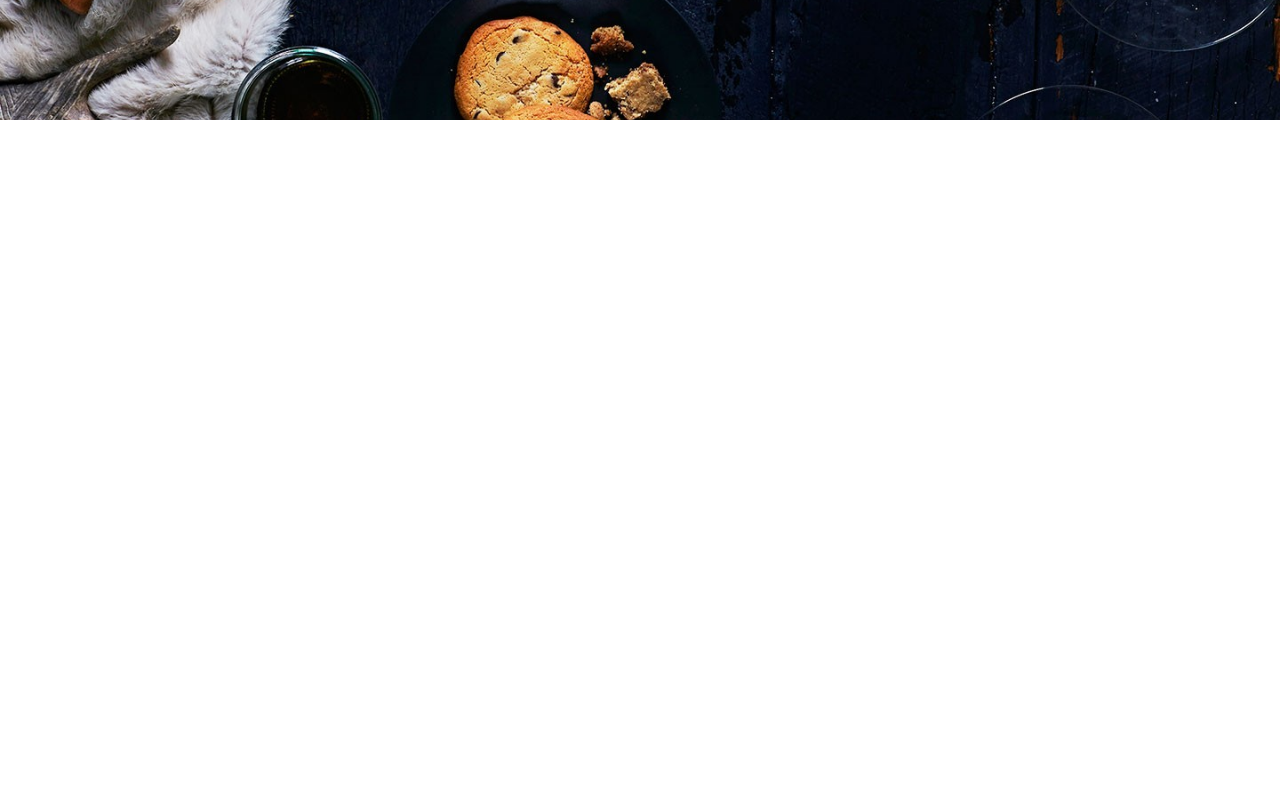
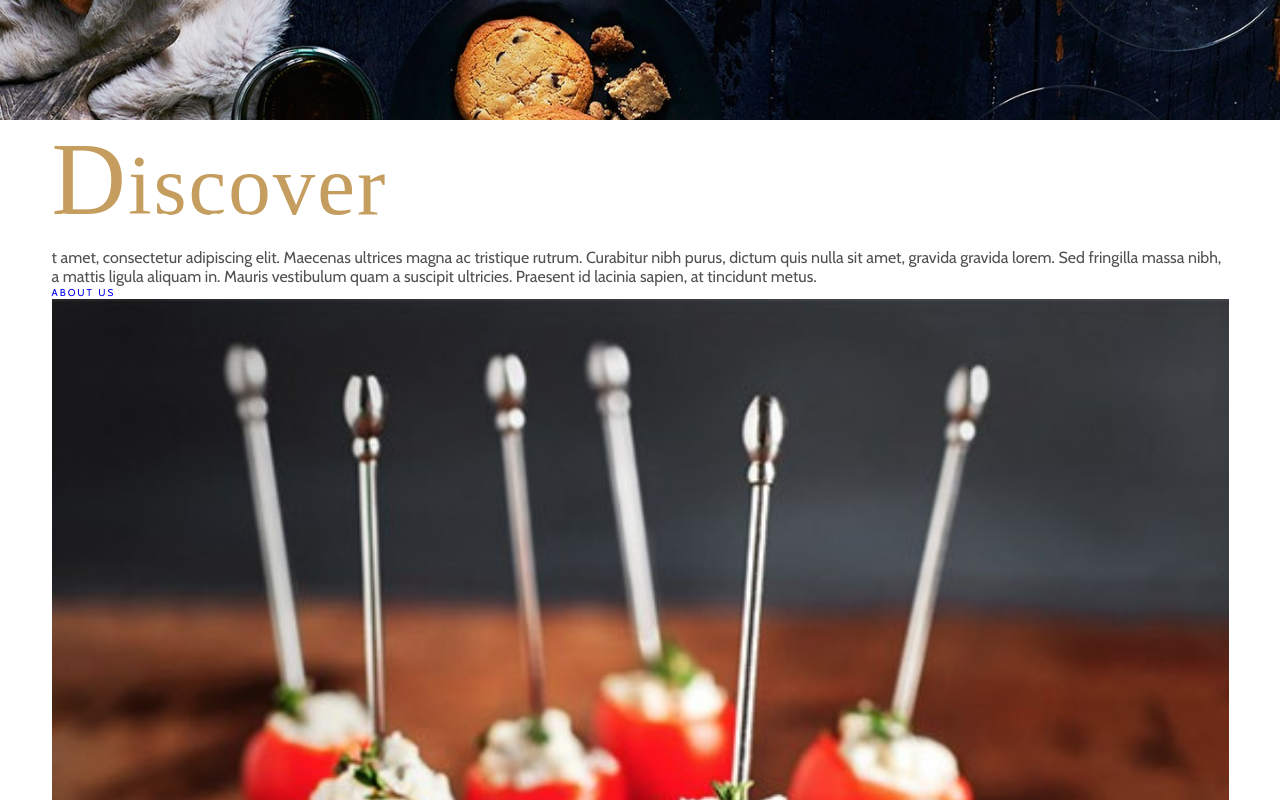
Before and after one commit to alanblee/react-rosa, a React (Create React App) app: page / in a window 1280 px wide. Shown: the part 680-1480 px from the top of the page. Before the commit the page ends 800 px from the top, so only its background shows below. Built offline with nearby package versions, Linux system fonts and the light colour scheme; a web font is replaced by a local one.

Commit message:
discover info markup  Please enter the commit message for your changes. Lines starting

```diff
--- a/src/components/App.jsx
+++ b/src/components/App.jsx
@@ -1,11 +1,13 @@
 import React from "react";
 import Header from "./header/header";
 import HeroSection from "./hero-section/hero-section";
+import DiscoverSection from "./discover-section/discover-section";
 function App() {
   return (
     <div className="">
       <Header />
       <HeroSection />
+      <DiscoverSection />
     </div>
   );
 }
--- /dev/null
+++ b/src/components/discover-section/discover-section.jsx
@@ -0,0 +1,37 @@
+import React from "react";
+import { Link } from "react-router-dom";
+
+import story from "../../images/our-story-1.jpg";
+const DiscoverSection = () => {
+  return (
+    <section className="discover-our-story">
+      <div className="container">
+        <div className="restaurant-info">
+          <div className="restaurant-description padding-right animate-left">
+            <div className="global-headline">
+              <h2 className="sub-headline">
+                <span className="first-letter">D</span>iscover
+              </h2>
+              <h1 className="headline headline-dark">Our story</h1>
+            </div>
+            <p>
+              t amet, consectetur adipiscing elit. Maecenas ultrices magna ac
+              tristique rutrum. Curabitur nibh purus, dictum quis nulla sit
+              amet, gravida gravida lorem. Sed fringilla massa nibh, a mattis
+              ligula aliquam in. Mauris vestibulum quam a suscipit ultricies.
+              Praesent id lacinia sapien, at tincidunt metus.
+            </p>
+            <Link to="/" className="btn body-btn">
+              About Us
+            </Link>
+          </div>
+          <div className="restaurant-info-img animate-right">
+            <img src={story} alt="restaurant info img" />
+          </div>
+        </div>
+      </div>
+    </section>
+  );
+};
+
+export default DiscoverSection;
--- a/src/index.scss
+++ b/src/index.scss
@@ -3,3 +3,4 @@
 @import "./sass/App.scss";
 @import "./sass/header.scss";
 @import "./sass/hero.scss";
+@import "./sass/discover.scss";
--- a/src/sass/global.scss
+++ b/src/sass/global.scss
@@ -45,3 +45,28 @@ p {
   letter-spacing: 0.2rem;
   margin-right: 0.2rem;
 }
+
+//sub headline
+.sub-headline {
+  font-size: 8.5rem;
+  font-family: $secondary-font;
+  color: $secondary-font-color;
+  font-weight: 100;
+  line-height: 0.4;
+  letter-spacing: 0.2rem;
+  //span of the h2
+  .first-letter {
+    text-transform: uppercase;
+    font-size: 10.3rem;
+  }
+}
+//h1 headline
+.headline {
+  font-size: 3.7rem;
+  color: #fff;
+  font-family: $main-font;
+  text-transform: uppercase;
+  font-weight: 900;
+  letter-spacing: 0.5rem;
+  margin-right: -0.5rem;
+}
--- a/src/sass/hero.scss
+++ b/src/sass/hero.scss
@@ -6,31 +6,6 @@
   display: flex;
   align-items: center;
   text-align: center;
-
-  //sub headline
-  .sub-headline {
-    font-size: 8.5rem;
-    font-family: $secondary-font;
-    color: $secondary-font-color;
-    font-weight: 100;
-    line-height: 0.4;
-    letter-spacing: 0.2rem;
-    //span of the h2
-    .first-letter {
-      text-transform: uppercase;
-      font-size: 10.3rem;
-    }
-  }
-  //h1 headline
-  .headline {
-    font-size: 3.7rem;
-    color: #fff;
-    font-family: $main-font;
-    text-transform: uppercase;
-    font-weight: 900;
-    letter-spacing: 0.5rem;
-    margin-right: -0.5rem;
-  }
 
   .headline-description {
     h5 {
```
Also changed, not shown: src/sass/discover.scss (added).
